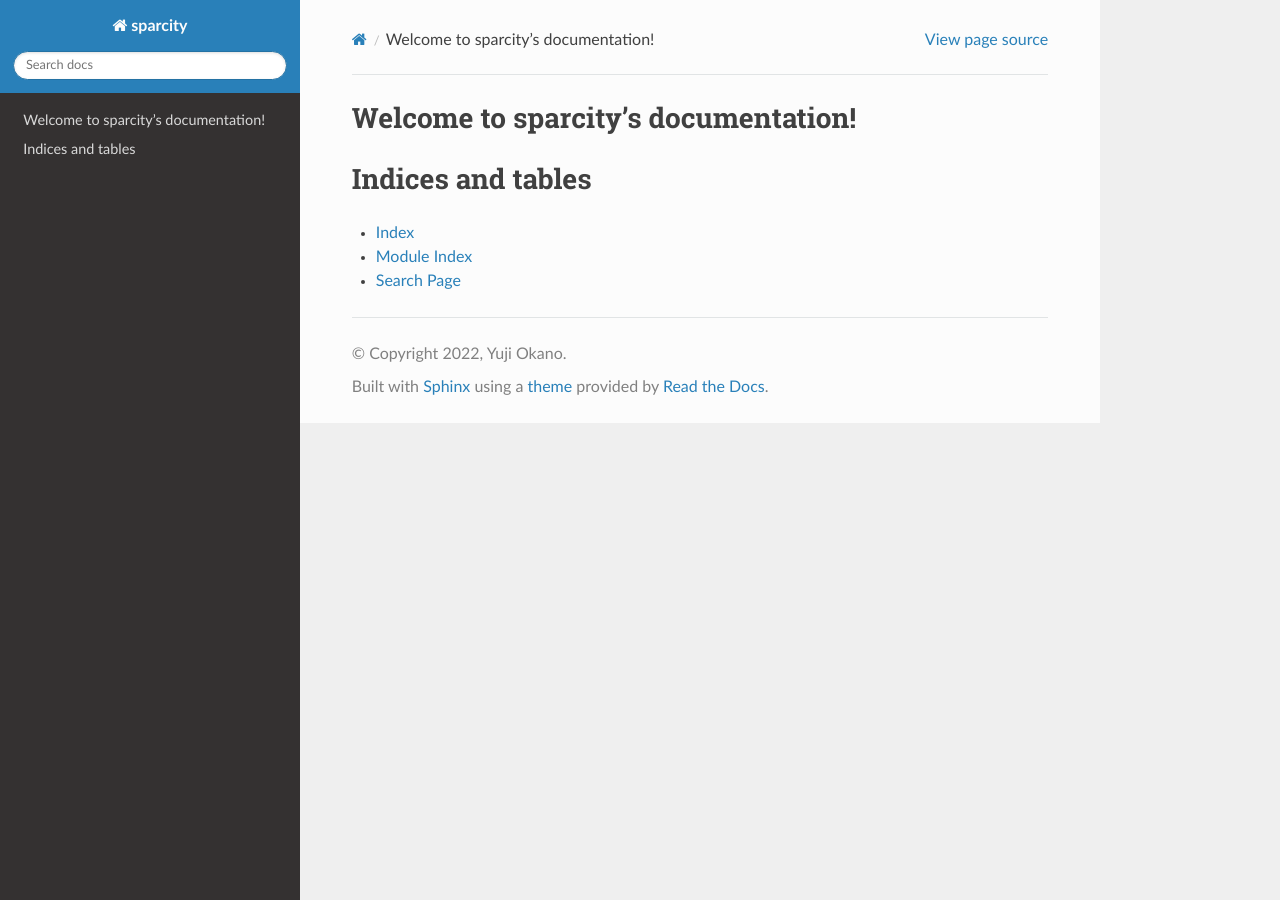
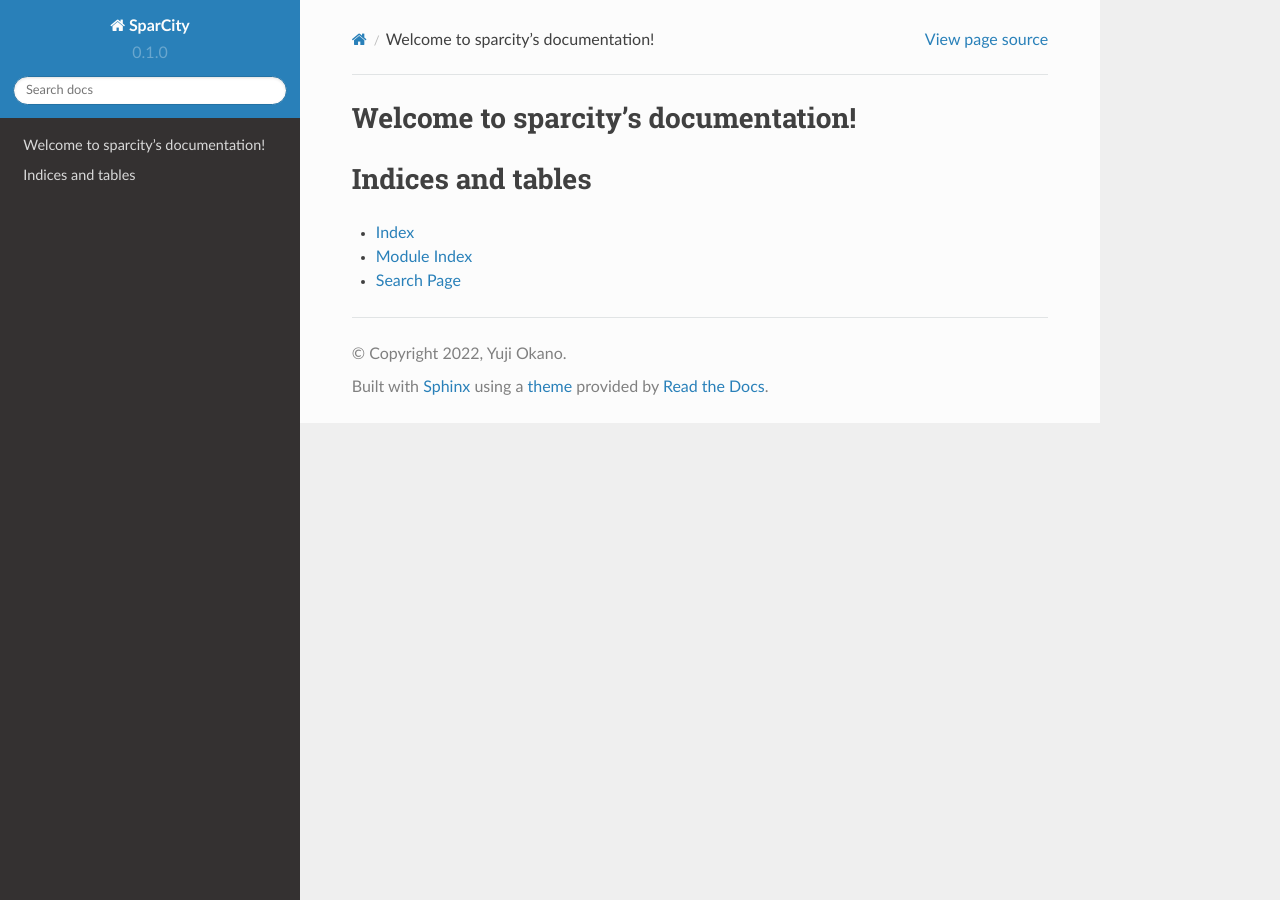
Before and after one commit to yo-aka-gene/SparCity, a Sphinx documentation site: the page built from docs/index.rst, in a window 1280 px wide. Built offline with Sphinx 7.4.7 and the Read the Docs theme 2.0.0, drawn with Linux system fonts in a browser that asks for light colours; part of the change alters nothing that is shown.

```diff
--- a/docs/conf.py
+++ b/docs/conf.py
@@ -6,15 +6,22 @@
 # -- Project information -----------------------------------------------------
 # https://www.sphinx-doc.org/en/master/usage/configuration.html#project-information
 
-project = 'sparcity'
+import os
+import sys
+sys.path.insert(0, os.path.abspath('..'))
+
+import sparcity
+
+project = 'SparCity'
 copyright = '2022, Yuji Okano'
 author = 'Yuji Okano'
-release = '0.1.0'
+version = sparcity.__version__
+release = sparcity.__version__
 
 # -- General configuration ---------------------------------------------------
 # https://www.sphinx-doc.org/en/master/usage/configuration.html#general-configuration
 
-extensions = []
+extensions = ['sphinx.ext.autodoc']
 
 templates_path = ['_templates']
 exclude_patterns = ['_build', 'Thumbs.db', '.DS_Store']
@@ -26,3 +33,25 @@ exclude_patterns = ['_build', 'Thumbs.db', '.DS_Store']
 
 html_theme = 'sphinx_rtd_theme'
 html_static_path = ['_static']
+htmlhelp_basename = 'sparcity_doc'
+master_doc = 'index'
+latex_documents = [
+    (master_doc, 'sparcity.tex',
+     'SparCity Documentation',
+     'Yuji Okano', 'manual'),
+]
+
+man_pages = [
+    (master_doc, 'sparcity',
+     'SparCity Documentation',
+     [author], 1)
+]
+
+texinfo_documents = [
+    (master_doc, 'sparcity',
+     'SparCity Documentation',
+     author,
+     'sparcity',
+     'Sparse estimator for geographical information',
+     'Miscellaneous'),
+]
```
